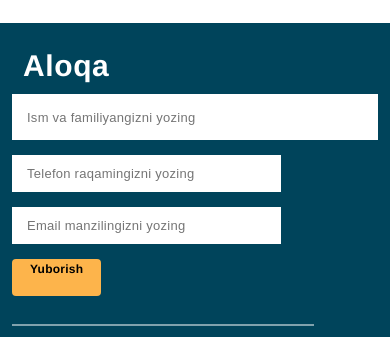
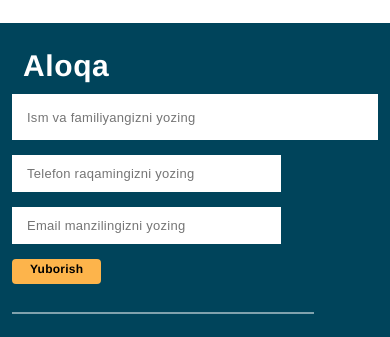
Before and after one commit to agatha022908/Apex, a plain HTML site: page index.html in a window 390 px wide. Shown: the part 2948-3285 px from the top of the page. Drawn offline with nearby package versions, Linux system fonts and the light colour scheme.

Commit message:
Update media.css

```diff
--- a/style/media.css
+++ b/style/media.css
@@ -636,6 +636,9 @@
    .news__title {
     font-size: 10px;
     }
+    .sent__btn{
+     height:34px;
+     }
 }
 @media(max-width:425px){
     .vedioss{
@@ -644,7 +647,8 @@
     .swiper{
         width: 375px;
     }
-    .footer__logo, .nav__logo {
+    .footer__logo,
+    .nav__logo {
         width: 50px;
     }
     .nav__title {
@@ -706,7 +710,14 @@
     .swiper4 {
         height: 149px;
     }
+    .footer__buttons{
+    align-items: center;
      }
+     .sent__btn{
+     height:25px;
+     }
+   }
+
 @media(max-width:375px){
     .swiper{
         width: 320px;
```
Lines whose indentation alone changed are shown as unchanged.
